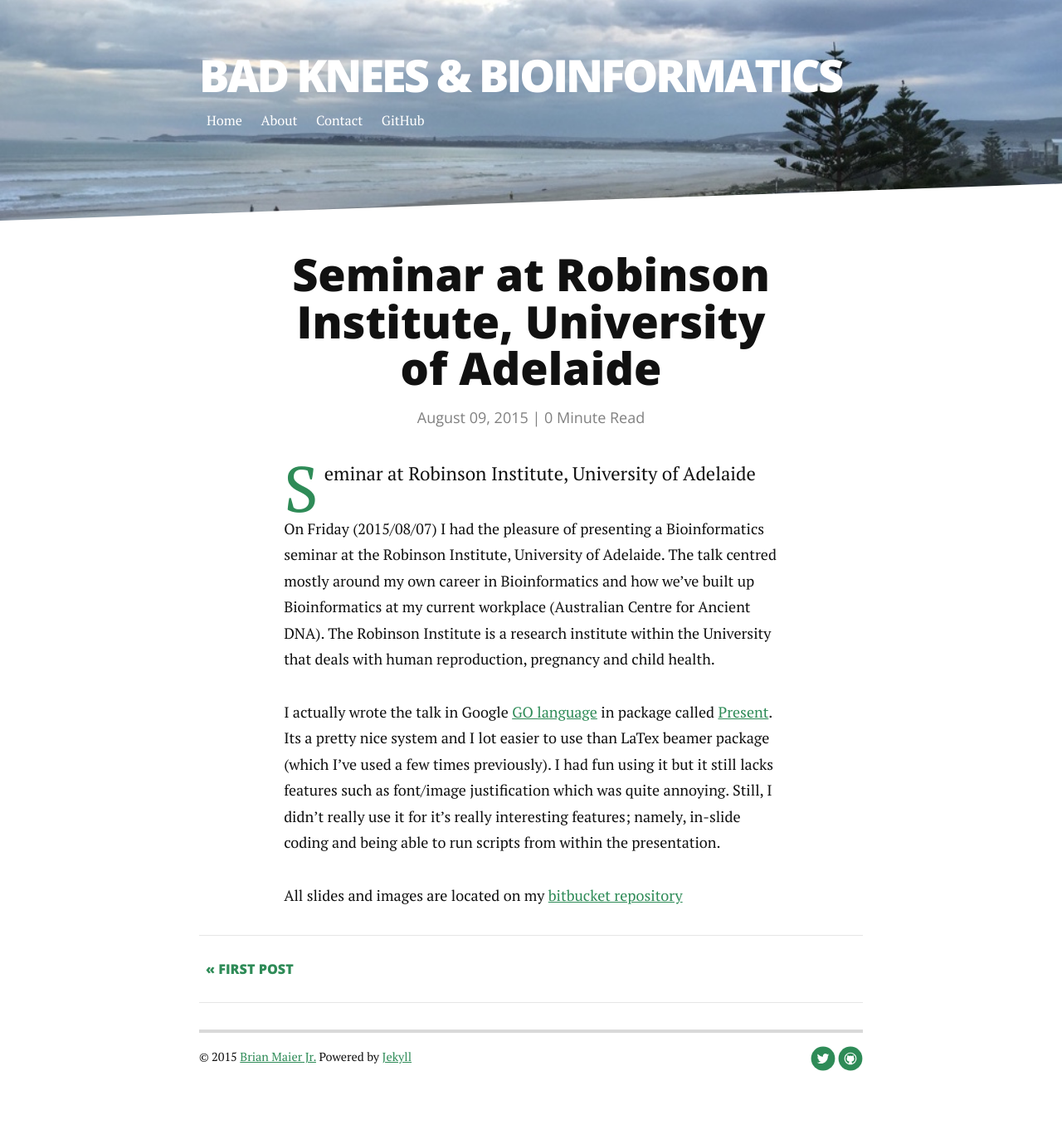
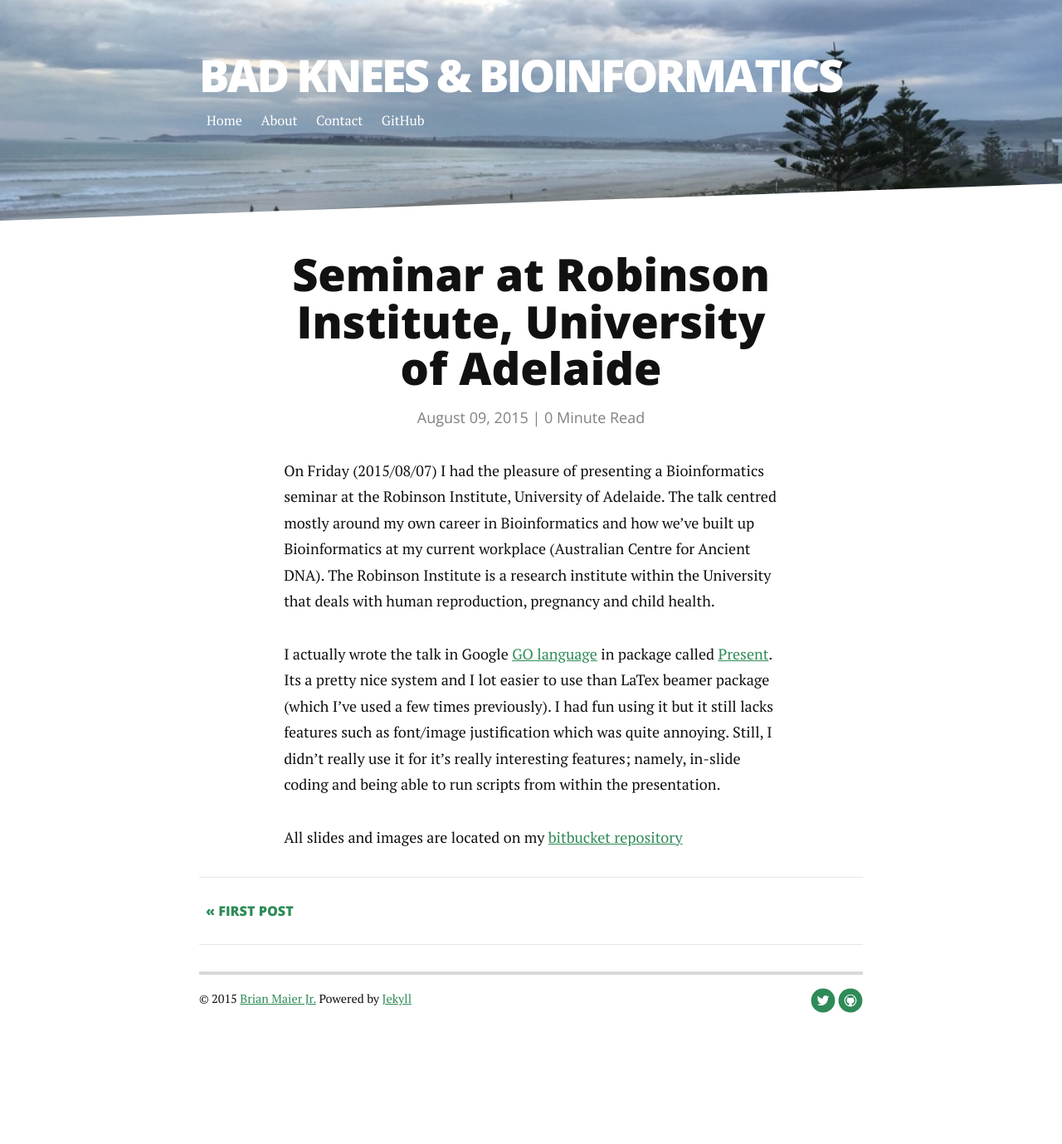
Before and after one commit to jimmybgammyknee/jimmybgammyknee.github.io, a Jekyll site: the page built from _posts/2015-08-09-robinson-talk.markdown, in a window 1280 px wide. Shown: the whole page at 83% size. Built offline with Jekyll 4.4.1, drawn with Linux system fonts in a browser that asks for light colours; nearby versions of some CDN libraries; Markdown is read by kramdown in place of the engine named in the settings; after the commit the page ends 1308 px from its top, so only the background shows below that.

Commit message:
deleted title on post

```diff
--- a/_posts/2015-08-09-robinson-talk.markdown
+++ b/_posts/2015-08-09-robinson-talk.markdown
@@ -3,8 +3,6 @@ layout: post
 title:  "Seminar at Robinson Institute, University of Adelaide"
 date:   2015-08-09
 ---
-
-<p class="intro"><span class="dropcap">S</span>eminar at Robinson Institute, University of Adelaide</p>
 
 On Friday (2015/08/07) I had the pleasure of presenting a Bioinformatics seminar at the Robinson Institute, University of Adelaide. The talk centred mostly around my own career in Bioinformatics and how we've built up Bioinformatics at my current workplace (Australian Centre for
 Ancient DNA). The Robinson Institute is a research institute within the University that deals with human reproduction, pregnancy and child
```
